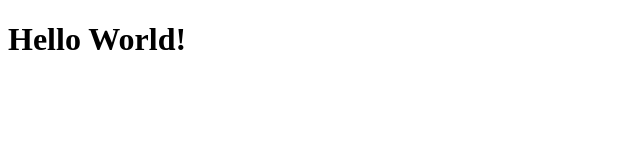
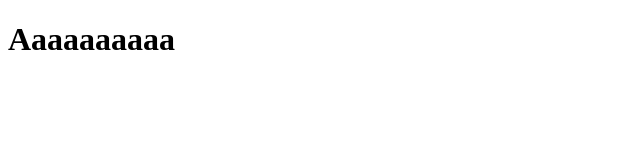
Before and after one commit to Vovavasile/Course, a website: page src/index.html in a window 1280 px wide. Shown: the whole page, without its empty margins (0-640 px from the left). Drawn offline with Linux system fonts and the light colour scheme.

Commit message:
Web Server

```diff
--- a/src/index.html
+++ b/src/index.html
@@ -4,6 +4,6 @@
 	<meta charset="utf-8">
 </head>
 <body>
-	<h1>Hello World!</h1>
+	<h1>Aaaaaaaaaa</h1>
 </body>
 </html>
```
